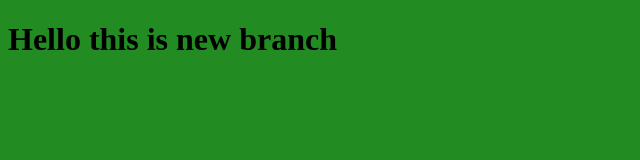
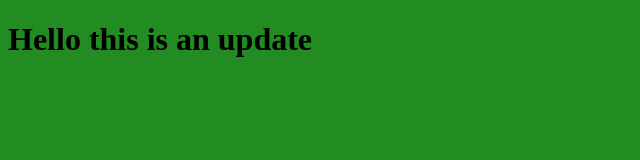
Before and after one commit to rufaida-butt/tryproject, a plain HTML site: page index.html in a window 1280 px wide. Shown: the whole page, without its empty margins (0-640 px from the left). Drawn offline with Linux system fonts and the light colour scheme.

Commit message:
edit the html file

```diff
--- a/index.html
+++ b/index.html
@@ -7,7 +7,7 @@
     <link rel="stylesheet" href="style.css"
 </head>
 <body>
-    <h1>Hello this is new branch</h1>
+    <h1>Hello this is an update</h1>
  <script src="app.js"></script>
 </body>
 </html>
```
